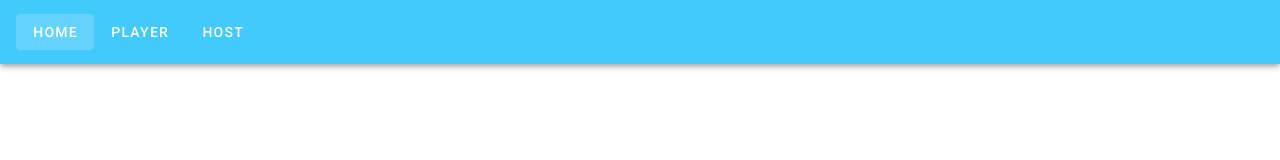
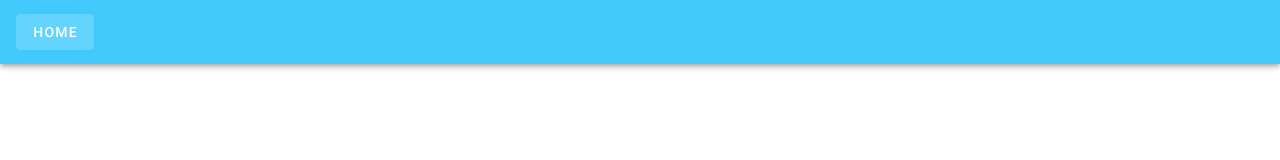
Before and after one commit to Cheetah26/Buzzers, a Vue app in the folder client/: page / in a window 1280 px wide. Shown: the top 160 px of the page. Built offline with nearby package versions, Linux system fonts and the light colour scheme; what vue-native-websocket would draw is missing.

Commit message:
Show info in bar & auto-capitalize join code

```diff
--- a/client/src/App.vue
+++ b/client/src/App.vue
@@ -3,8 +3,10 @@
     <error-overlay />
     <v-app-bar app color="primary" dark>
       <v-btn text to="/">Home</v-btn>
-      <v-btn text to="/player/123">Player</v-btn>
-      <v-btn text to="/host/123">Host</v-btn>
+      <v-spacer></v-spacer>
+      <span class="" v-if="self">
+        {{ self.name }} {{ self.team }}
+      </span>
     </v-app-bar>
 
     <v-main>
@@ -19,5 +21,10 @@ import ErrorOverlay from './components/ErrorOverlay.vue';
 export default {
   components: { ErrorOverlay },
   name: 'App',
+  computed: {
+    self() {
+      return this.$store.getters.getSelf;
+    },
+  },
 };
 </script>
--- a/client/src/views/Home.vue
+++ b/client/src/views/Home.vue
@@ -42,6 +42,9 @@ export default {
   },
   methods: {
     async joinGame() {
+      // Capitalize the input
+      this.roomCode = this.roomCode.toUpperCase();
+      // Check if the room exists & handle cases
       return axios({
         method: 'get',
         url: `http://localhost:9090/join/${this.roomCode}`,
```
